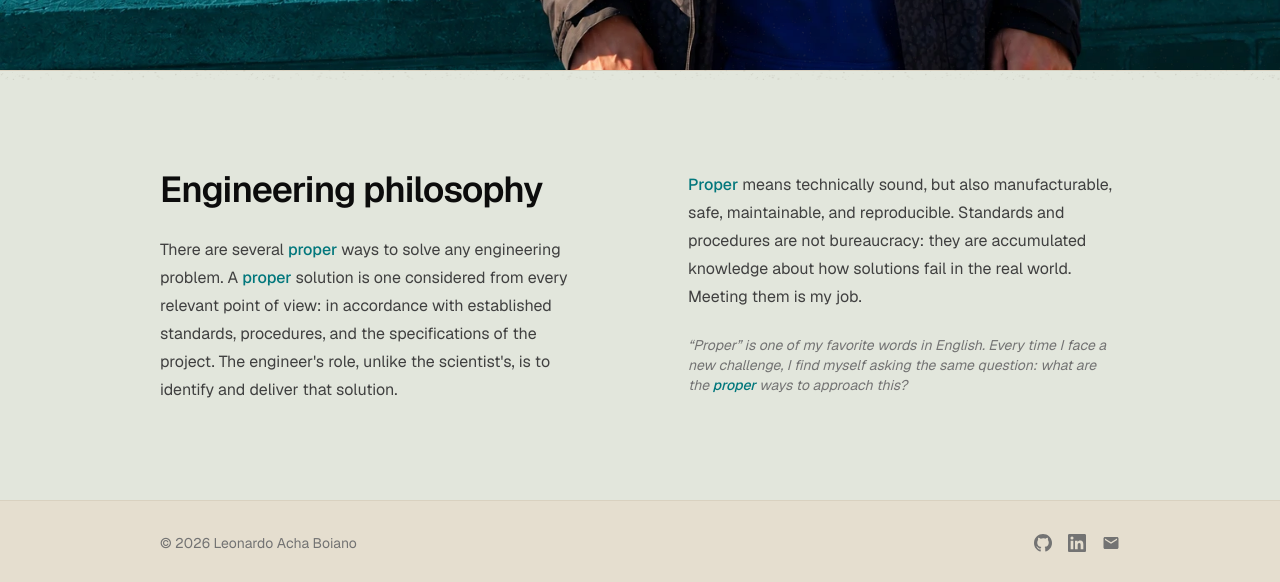
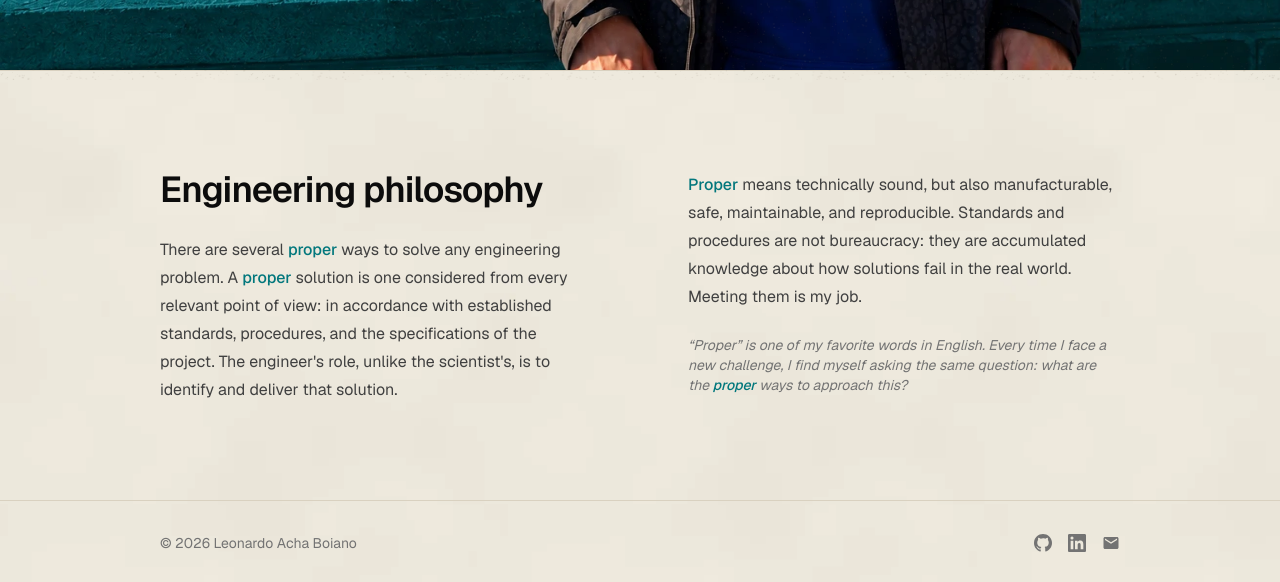
Before and after one commit to leonardoAB1/leonardoachaboiano.com, a Next.js app: page /en in a window 1280 px wide. Shown: the part 730-1312 px from the top of the page. Built offline with nearby package versions, Linux system fonts and the light colour scheme.

Commit message:
style: unify philosophy section and footer with the paper sheet

```diff
--- a/src/components/home/EngineeringPhilosophy.tsx
+++ b/src/components/home/EngineeringPhilosophy.tsx
@@ -14,8 +14,11 @@ export function EngineeringPhilosophy(): ReactElement {
     <span className="font-medium text-brand">{chunks}</span>
   );
 
+  // Transparent section on purpose: the body's paper texture runs through,
+  // so this reads as the same sheet as the rest of the site (a solid bg here
+  // left a flat, differently-tinted band under the hero photo).
   return (
-    <Section className="border-t border-border bg-surface-brand">
+    <Section className="border-t border-border">
       <Container>
         <div className="grid grid-cols-1 gap-10 sm:grid-cols-2 sm:gap-16 lg:gap-24">
           {/* Left column: heading + lead paragraph */}
--- a/src/components/layout/Footer.tsx
+++ b/src/components/layout/Footer.tsx
@@ -10,8 +10,10 @@ export function Footer(): ReactElement {
   // pick up locale digit grouping, e.g. "2,026").
   const year = String(new Date().getFullYear());
 
+  // Transparent footer: the body's paper texture shows through; the top rule
+  // alone separates it, matching the ruled-sheet style.
   return (
-    <footer className="border-t border-border bg-surface-1">
+    <footer className="border-t border-border">
       <div
         className={cn(
           "mx-auto flex w-full max-w-5xl flex-col items-center",
```
